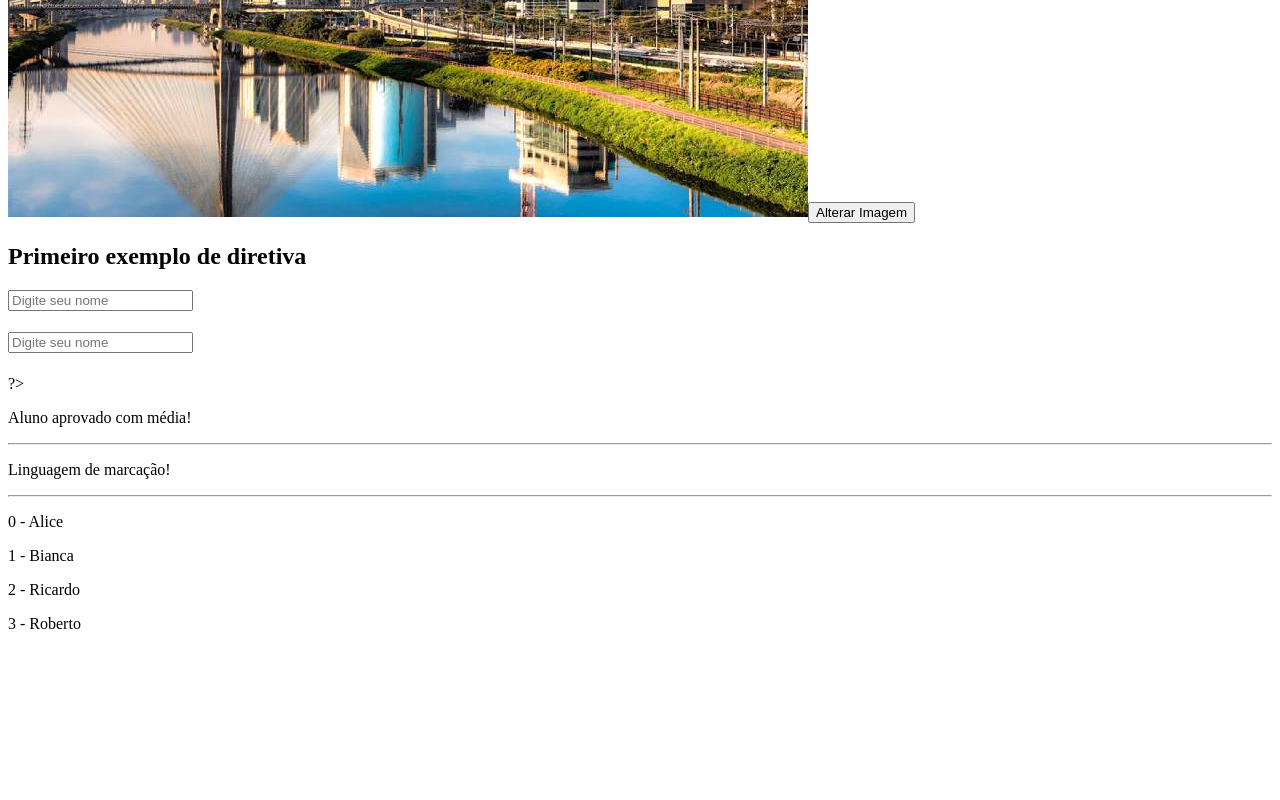
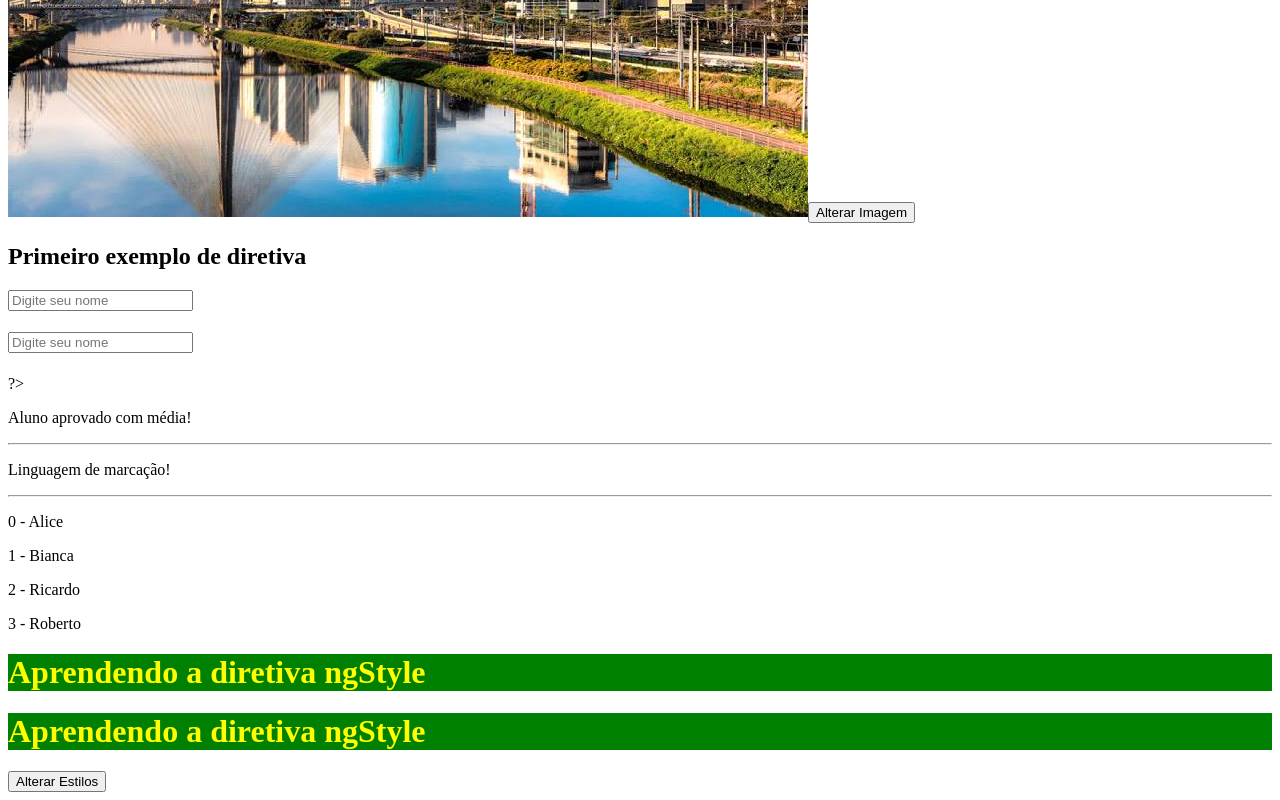
Before and after one commit to gustavogregorio1986/curso-angular, an Angular app: page / in a window 1280 px wide. Shown: the part 541-1341 px from the top of the page. Before the commit the page ends 1190 px from the top, so only its background shows below. Built offline with nearby package versions, Linux system fonts and the light colour scheme.

Commit message:
Desenvolvendo a diretivas

```diff
--- a/src/app/app.component.html
+++ b/src/app/app.component.html
@@ -2,3 +2,4 @@
 <app-data-bindings></app-data-bindings>
 <app-formulario></app-formulario>
 <app-controle-fluxo></app-controle-fluxo>
+<app-diretiva-style></app-diretiva-style>
--- a/src/app/app.component.ts
+++ b/src/app/app.component.ts
@@ -3,10 +3,11 @@ import { PrimeiroComponenteComponent } from "./primeiro-componente/primeiro-comp
 import { DataBindingsComponent } from "./data-bindings/data-bindings.component";
 import { FormularioComponent } from "./formulario/formulario.component";
 import { ControleFluxoComponent } from "./controle-fluxo/controle-fluxo.component";
+import { DiretivaStyleComponent } from "./diretiva-style/diretiva-style.component";
 
 @Component({
   selector: 'app-root',
-  imports: [PrimeiroComponenteComponent, DataBindingsComponent, FormularioComponent, ControleFluxoComponent],
+  imports: [PrimeiroComponenteComponent, DataBindingsComponent, FormularioComponent, ControleFluxoComponent, DiretivaStyleComponent],
   templateUrl: './app.component.html',
   styleUrl: './app.component.css'
 })
--- /dev/null
+++ b/src/app/diretiva-style/diretiva-style.component.html
@@ -0,0 +1,3 @@
+<h1 [ngStyle]="{'color': corFomnte, 'background-color': corFundo}">Aprendendo a diretiva ngStyle</h1>
+<h1 [ngStyle]="estiloTexto">Aprendendo a diretiva ngStyle</h1>
+<button (click)="alterarEstilos()">Alterar Estilos</button>
--- /dev/null
+++ b/src/app/diretiva-style/diretiva-style.component.ts
@@ -0,0 +1,28 @@
+import { CommonModule } from '@angular/common';
+import { Component } from '@angular/core';
+
+@Component({
+  selector: 'app-diretiva-style',
+  imports: [CommonModule],
+  templateUrl: './diretiva-style.component.html',
+  styleUrl: './diretiva-style.component.css'
+})
+export class DiretivaStyleComponent {
+   corFomnte: string = 'yellow';
+   corFundo: string = 'green';
+
+   estiloTexto  = {
+       'color': this.corFomnte,
+       'backgroundColor': this.corFundo
+    }
+
+   alterarEstilos(): void {
+      this.corFomnte = this.corFomnte === 'yellow' ? 'blue' : 'yellow';
+      this.corFundo = this.corFundo === 'green' ? 'red' : 'green';
+
+      this.estiloTexto = {
+         'color': this.corFomnte,
+         'backgroundColor': this.corFundo
+      }
+   }
+}
```
Also changed, not shown: src/app/diretiva-style/diretiva-style.component.css (added), 1 other file (tests, documents, lock files or other folders).
